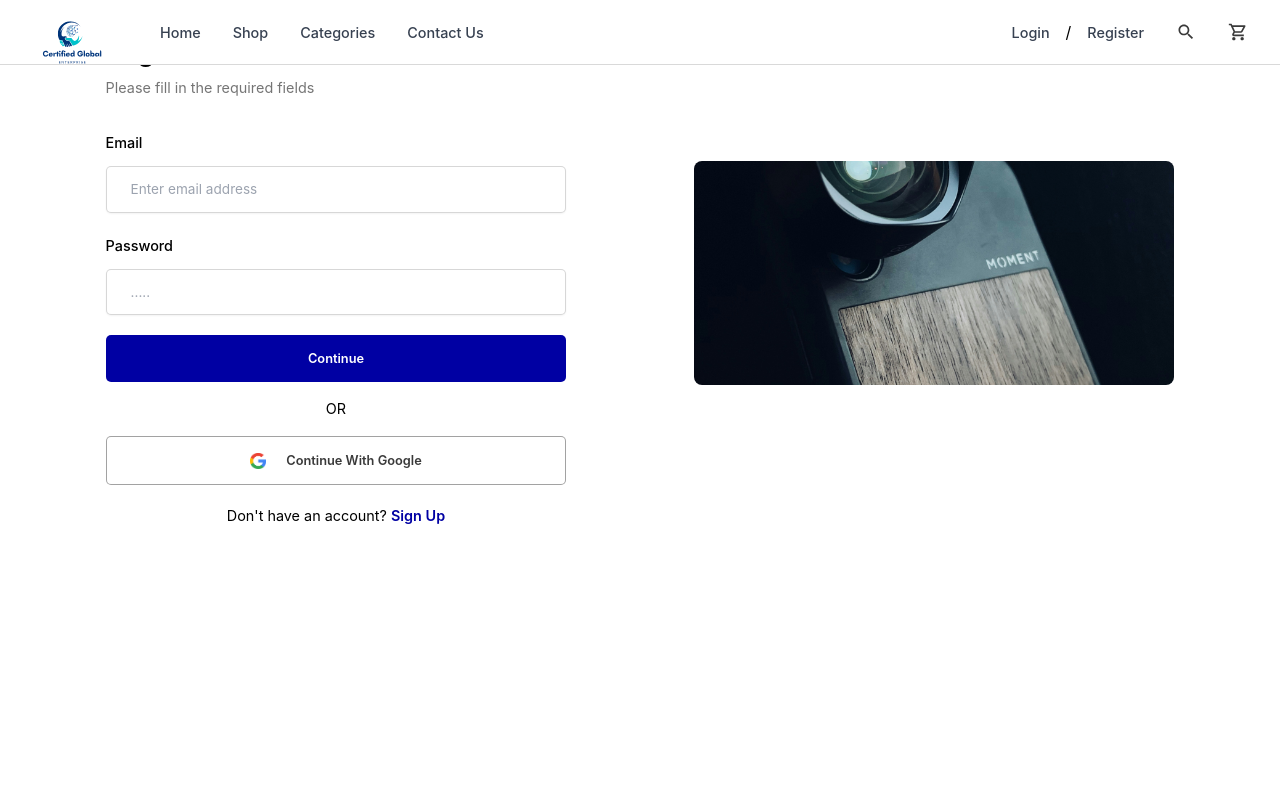
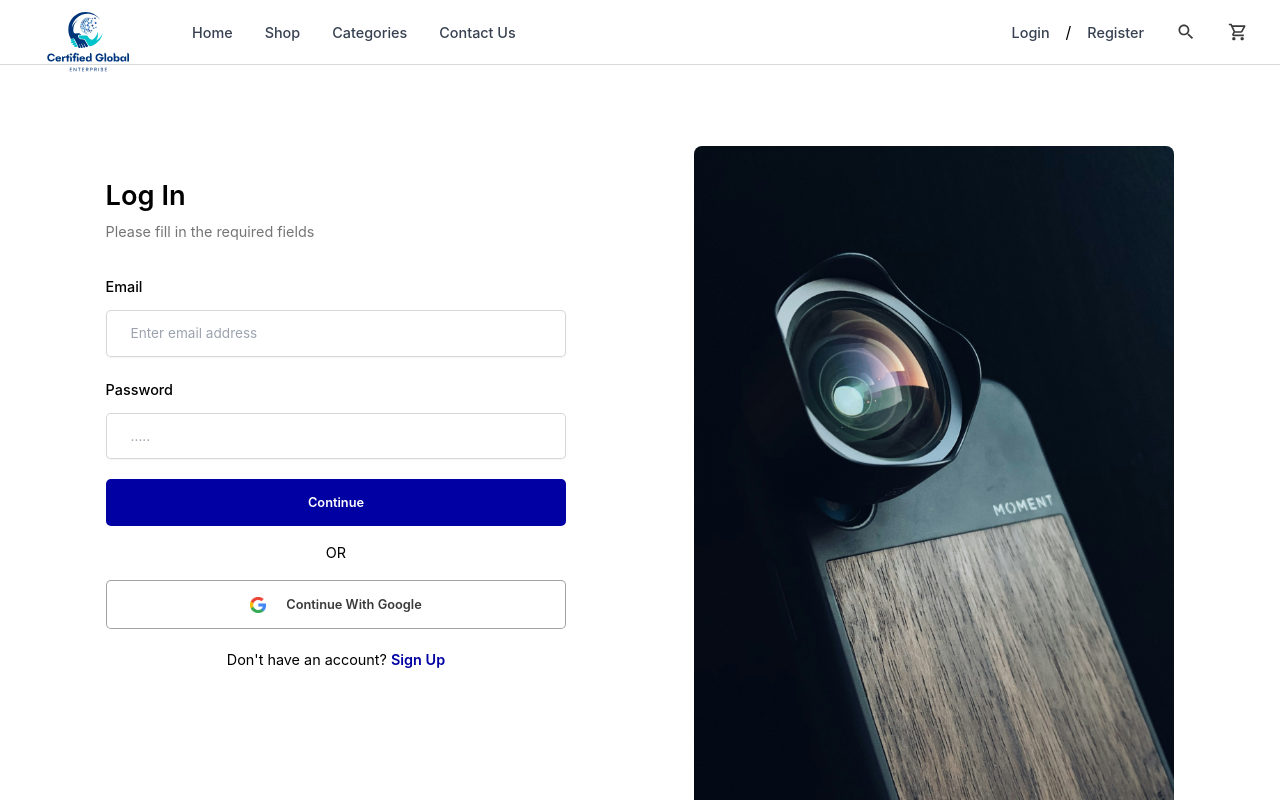
Before and after one commit to programmingbymaleek/wimatechstore, a React (Create React App) app: page /wimatechstore/login in a window 1280 px wide. Shown: the top 800 px of the page. Built offline with nearby package versions, Linux system fonts and the light colour scheme; no server answers.

Commit message:
added footer and arranged page to fit

```diff
--- a/src/components/auth-container-component/auth-container.component.jsx
+++ b/src/components/auth-container-component/auth-container.component.jsx
@@ -2,7 +2,7 @@ import React from "react";
 
 const AuthContainer = ({ children }) => {
   return (
-    <div className="w-full  px-8 large:px-16 box-border flex flex-row items-center large:justify-center large:gap-[8rem] xmedium:justify-between max-w-[1280px] mx-auto  justify-center sudo ./xampp start
+    <div className="w-full  px-8 large:px-16 box-border flex flex-row items-center large:justify-center large:gap-[8rem] xmedium:justify-between max-w-[1280px] mx-auto h-[60rem]  justify-center pt-20
 ">
       {children}
     </div>
--- a/src/components/login-section-component/login-section.component.jsx
+++ b/src/components/login-section-component/login-section.component.jsx
@@ -52,7 +52,7 @@ const LoginSection = () => {
     <AuthContainer>
       {" "}
       <form
-        className="flex flex-col xmedium:w-[40%] small:w-[28rem] xxsmall:w-11/12 w-full xmedium:pb-0 py-8 h-full"
+        className="flex flex-col xmedium:w-[40%] small:w-[28rem] xxsmall:w-11/12 w-full xmedium:pb-0 py-8 h-full pt-24"
         onSubmit={submitFormHandler}
       >
         <Text texttype="heading-md" textstyles="text-center xmedium:text-left">
--- a/src/components/nav-bar-component/navbar.component.jsx
+++ b/src/components/nav-bar-component/navbar.component.jsx
@@ -47,7 +47,7 @@ const Navbar = () => {
       >
         <CustomList liststyle="flex flex-row gap-12 items-center">
           <li>
-            <LogoIcon className="w-20 h-auto" />
+            <LogoIcon className="w-28 h-auto" />
           </li>
           <CustomList liststyle="flex flex-row gap-8 items-center">
             <Link to={"/wimatechstore"}>
--- a/src/components/navigation-section-component/navigation.component.jsx
+++ b/src/components/navigation-section-component/navigation.component.jsx
@@ -1,12 +1,14 @@
 import React from "react";
 import { Outlet } from "react-router-dom";
 import Navbar from "../nav-bar-component/navbar.component";
+import FooterSection from "../footer-section-component/footersection.component";
 
 const Navigation = () => {
   return (
     <div>
       <Navbar />
       <Outlet />
+      <FooterSection/>
     </div>
   );
 };
--- a/src/components/signup-section-component/signup-section.component.jsx
+++ b/src/components/signup-section-component/signup-section.component.jsx
@@ -61,7 +61,7 @@ const SignupSection = () => {
     <AuthContainer>
       {" "}
       <form
-        className="flex flex-col xmedium:w-[40%] small:w-[28rem] xxsmall:w-11/12 w-full xmedium:pb-0 pb-8 pt-24"
+        className="flex flex-col xmedium:w-[40%] small:w-[28rem] xxsmall:w-11/12 w-full xmedium:pb-0 pb-8"
         onSubmit={submitFormHandler}
       >
         <Text texttype="heading-md" textstyles="text-center xmedium:text-left">
--- a/src/components/text-slideshow-container/text-slideshow-container.component.jsx
+++ b/src/components/text-slideshow-container/text-slideshow-container.component.jsx
@@ -5,7 +5,7 @@ import form_image from "../../assets/images/form-image.png";
 
 const TextSlideshowContainer = () => {
   return (
-    <div className="h-full oveflow-hidden large:w-5/12  w-6/12 xmedium:block hidden">
+    <div className="h-[85%] oveflow-hidden large:w-5/12  w-6/12 xmedium:block hidden">
       <BackgroundImageContainer
         containerstyle="relative w-full h-full bg-cover bg-center flex items-end justify-center text-white p-4 rounded-lg"
         image={form_image}
--- a/src/styles.main.css
+++ b/src/styles.main.css
@@ -494,9 +494,6 @@ video {
   --tw-contain-paint:  ;
   --tw-contain-style:  ;
 }
-.fixed {
-  position: fixed;
-}
 .absolute {
   position: absolute;
 }
@@ -514,9 +511,6 @@ video {
 }
 .top-1\/2 {
   top: 50%;
-}
-.z-50 {
-  z-index: 50;
 }
 .col-span-12 {
   grid-column: span 12 / span 12;
@@ -591,9 +585,6 @@ video {
 .h-8 {
   height: 2rem;
 }
-.h-\[100vh\] {
-  height: 100vh;
-}
 .h-\[24rem\] {
   height: 24rem;
 }
@@ -619,11 +610,23 @@ video {
 .h-screen {
   height: 100vh;
 }
-.h-min {
-  height: min-content;
-}
 .h-\[\] {
   height: ;
+}
+.h-\[80rem\] {
+  height: 80rem;
+}
+.h-\[50rem\] {
+  height: 50rem;
+}
+.h-\[60rem\] {
+  height: 60rem;
+}
+.h-\[80\%\] {
+  height: 80%;
+}
+.h-\[85\%\] {
+  height: 85%;
 }
 .min-h-48 {
   min-height: 12rem;
@@ -679,6 +682,12 @@ video {
 }
 .w-max {
   width: max-content;
+}
+.w-28 {
+  width: 7rem;
+}
+.w-1 {
+  width: 0.25rem;
 }
 .max-w-\[1280px\] {
   max-width: 1280px;
@@ -854,9 +863,6 @@ video {
   --tw-border-opacity: 1;
   border-color: rgb(209 213 219 / var(--tw-border-opacity));
 }
-.border-gray-300\/50 {
-  border-color: rgb(209 213 219 / 0.5);
-}
 .border-gray-400 {
   --tw-border-opacity: 1;
   border-color: rgb(156 163 175 / var(--tw-border-opacity));
@@ -1027,9 +1033,6 @@ video {
 .pt-3 {
   padding-top: 0.75rem;
 }
-.pt-32 {
-  padding-top: 8rem;
-}
 .pt-4 {
   padding-top: 1rem;
 }
@@ -1041,6 +1044,12 @@ video {
 }
 .pt-8 {
   padding-top: 2rem;
+}
+.pt-20 {
+  padding-top: 5rem;
+}
+.pt-28 {
+  padding-top: 7rem;
 }
 .text-left {
   text-align: left;
@@ -1120,11 +1129,6 @@ video {
 .text-white {
   --tw-text-opacity: 1;
   color: rgb(255 255 255 / var(--tw-text-opacity));
-}
-.shadow-none {
-  --tw-shadow: 0 0 #0000;
-  --tw-shadow-colored: 0 0 #0000;
-  box-shadow: var(--tw-ring-offset-shadow, 0 0 #0000), var(--tw-ring-shadow, 0 0 #0000), var(--tw-shadow);
 }
 .shadow-sm {
   --tw-shadow: 0 1px 2px 0 rgb(0 0 0 / 0.05);
```
